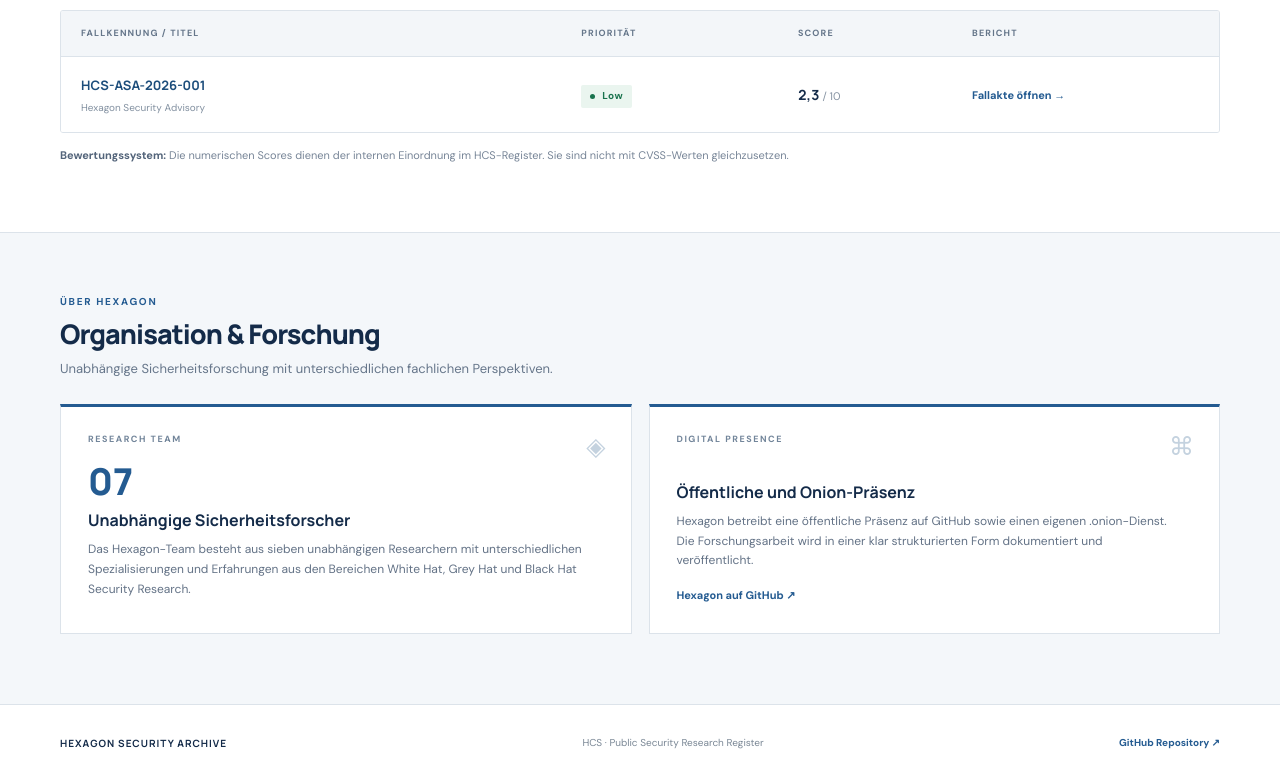
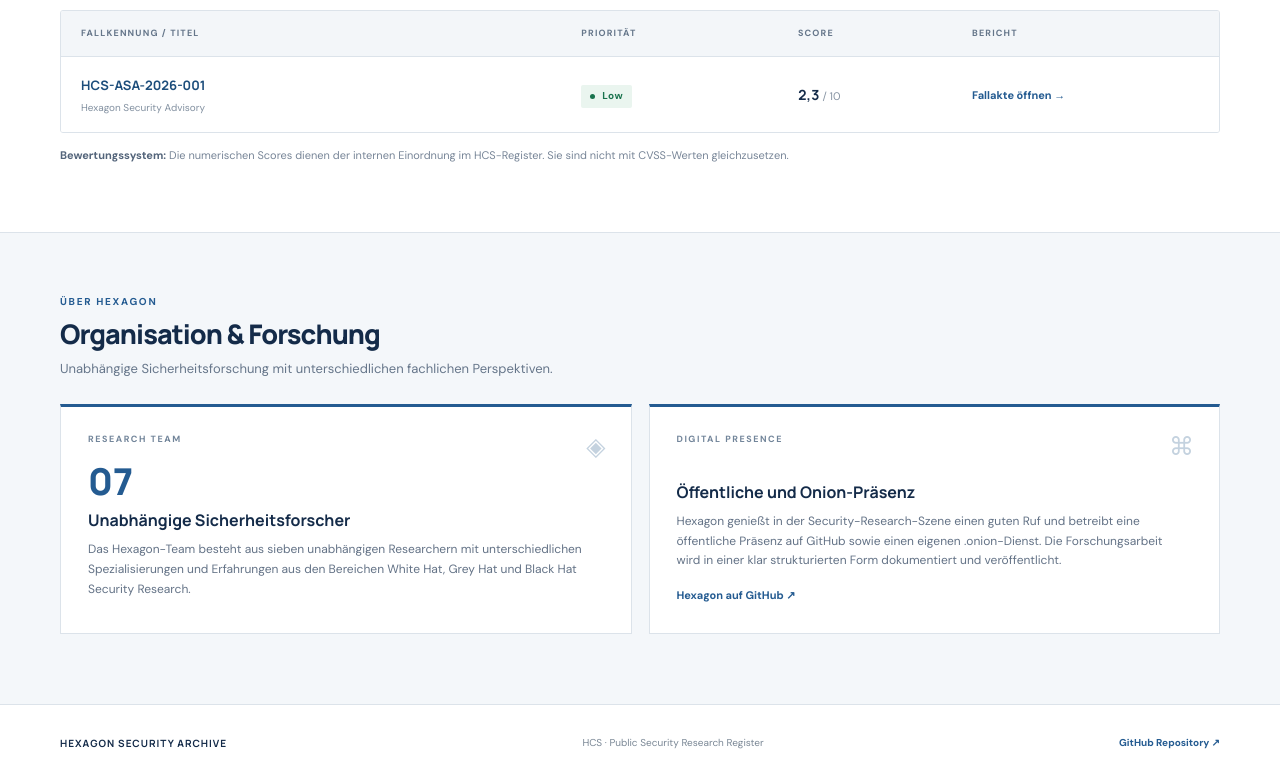
Before and after one commit to GotUrBack-Public/hexagon-security-archive, a plain HTML site: page index.html in a window 1280 px wide. Shown: the part 765-1546 px from the top of the page. Drawn offline with Linux system fonts and the light colour scheme.

Commit message:
Refine organization profile copy

```diff
--- a/index.html
+++ b/index.html
@@ -87,7 +87,7 @@
           <div class="panel-symbol" aria-hidden="true">⌘</div>
           <div class="panel-eyebrow">DIGITAL PRESENCE</div>
           <h3>Öffentliche und Onion-Präsenz</h3>
-          <p>Hexagon betreibt eine öffentliche Präsenz auf GitHub sowie einen eigenen .onion-Dienst. Die Forschungsarbeit wird in einer klar strukturierten Form dokumentiert und veröffentlicht.</p>
+          <p>Hexagon genießt in der Security-Research-Szene einen guten Ruf und betreibt eine öffentliche Präsenz auf GitHub sowie einen eigenen .onion-Dienst. Die Forschungsarbeit wird in einer klar strukturierten Form dokumentiert und veröffentlicht.</p>
           <a class="inline-link" href="https://github.com/GotUrBack-Public" target="_blank" rel="noopener noreferrer">Hexagon auf GitHub <span aria-hidden="true">↗</span></a>
         </article>
       </div>
```
